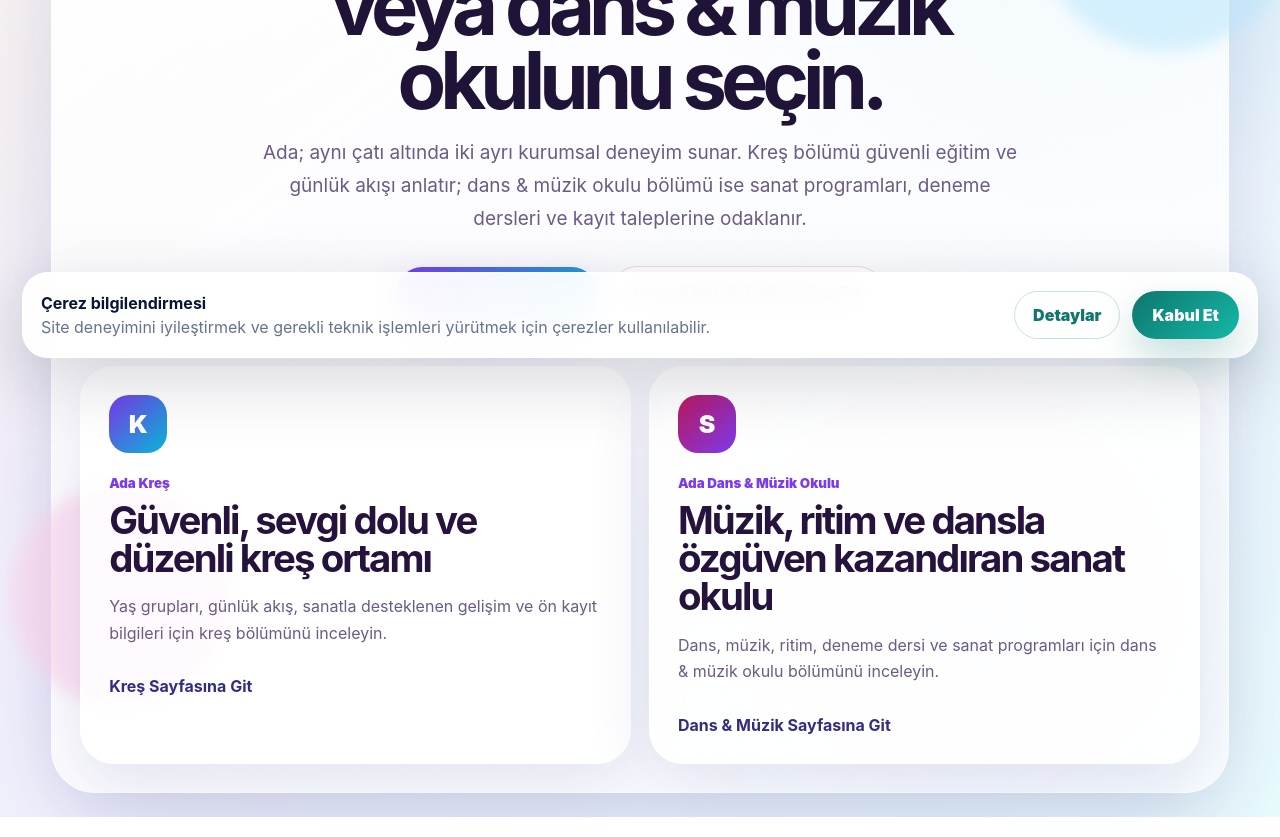
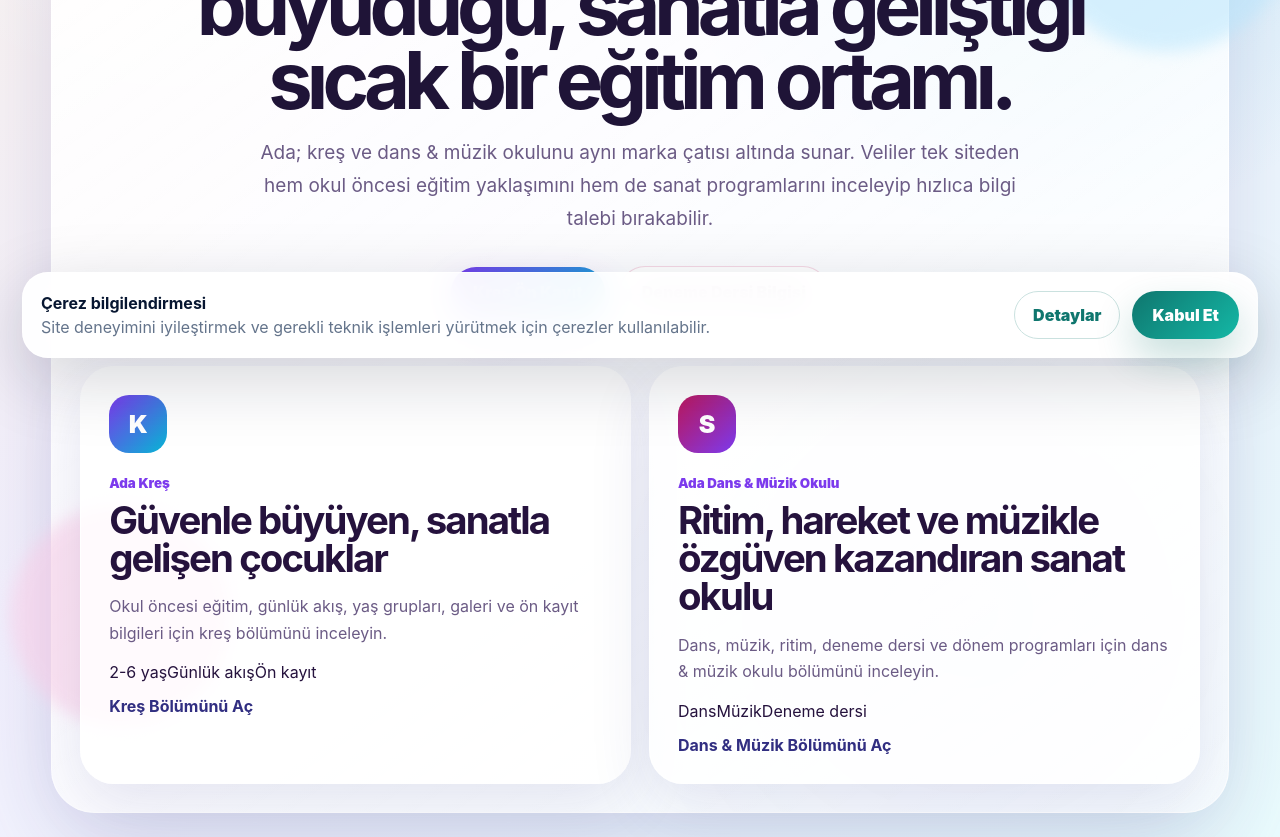
Before and after one commit to furukcell/FK-Service-Templates, a Next.js app in the folder apps/web/: page /ada in a window 1280 px wide. Shown: the part 420-1257 px from the top of the page. Built offline with nearby package versions, Linux system fonts and the light colour scheme; no server answers.

Commit message:
Polish Ada gateway copy and structure

```diff
--- a/apps/web/pages/ada/index.tsx
+++ b/apps/web/pages/ada/index.tsx
@@ -5,18 +5,20 @@ const paths = [
   {
     href: "/ada/kres",
     eyebrow: "Ada Kreş",
-    title: "Güvenli, sevgi dolu ve düzenli kreş ortamı",
-    description: "Yaş grupları, günlük akış, sanatla desteklenen gelişim ve ön kayıt bilgileri için kreş bölümünü inceleyin.",
-    cta: "Kreş Sayfasına Git",
-    mark: "K"
+    title: "Güvenle büyüyen, sanatla gelişen çocuklar",
+    description: "Okul öncesi eğitim, günlük akış, yaş grupları, galeri ve ön kayıt bilgileri için kreş bölümünü inceleyin.",
+    cta: "Kreş Bölümünü Aç",
+    mark: "K",
+    tags: ["2-6 yaş", "Günlük akış", "Ön kayıt"]
   },
   {
     href: "/ada/sanat",
     eyebrow: "Ada Dans & Müzik Okulu",
-    title: "Müzik, ritim ve dansla özgüven kazandıran sanat okulu",
-    description: "Dans, müzik, ritim, deneme dersi ve sanat programları için dans & müzik okulu bölümünü inceleyin.",
-    cta: "Dans & Müzik Sayfasına Git",
-    mark: "S"
+    title: "Ritim, hareket ve müzikle özgüven kazandıran sanat okulu",
+    description: "Dans, müzik, ritim, deneme dersi ve dönem programları için dans & müzik okulu bölümünü inceleyin.",
+    cta: "Dans & Müzik Bölümünü Aç",
+    mark: "S",
+    tags: ["Dans", "Müzik", "Deneme dersi"]
   }
 ];
 
@@ -35,13 +37,13 @@ export default function AdaGatewayPage() {
 
         <div className="adaGatewayContent">
           <span className="adaGatewayBadge">Ada Kreş & Sanat Akademisi</span>
-          <h1>Üstteki sekmeden kreş veya dans & müzik okulunu seçin.</h1>
+          <h1>Çocukların güvenle büyüdüğü, sanatla geliştiği sıcak bir eğitim ortamı.</h1>
           <p>
-            Ada; aynı çatı altında iki ayrı kurumsal deneyim sunar. Kreş bölümü güvenli eğitim ve günlük akışı anlatır; dans & müzik okulu bölümü ise sanat programları, deneme dersleri ve kayıt taleplerine odaklanır.
+            Ada; kreş ve dans & müzik okulunu aynı marka çatısı altında sunar. Veliler tek siteden hem okul öncesi eğitim yaklaşımını hem de sanat programlarını inceleyip hızlıca bilgi talebi bırakabilir.
           </p>
           <div className="adaGatewayActions">
-            <a className="adaGatewayPrimary" href="/ada/kres">Kreş Sekmesine Git</a>
-            <a className="adaGatewaySecondary" href="/ada/sanat">Dans & Müzik Sekmesine Git</a>
+            <a className="adaGatewayPrimary" href="/ada/kres">Kreş Ön Kayıt</a>
+            <a className="adaGatewaySecondary" href="/ada/sanat">Deneme Dersi Bilgisi</a>
           </div>
         </div>
 
@@ -52,6 +54,9 @@ export default function AdaGatewayPage() {
               <small>{item.eyebrow}</small>
               <h2>{item.title}</h2>
               <p>{item.description}</p>
+              <div className="adaChoiceTags">
+                {item.tags.map((tag) => <span key={tag}>{tag}</span>)}
+              </div>
               <strong>{item.cta}</strong>
             </a>
           ))}
```
